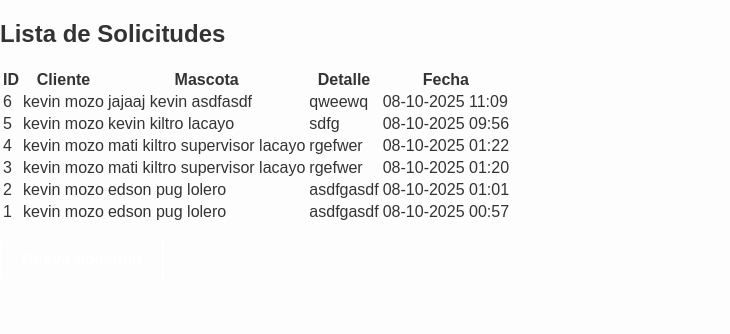
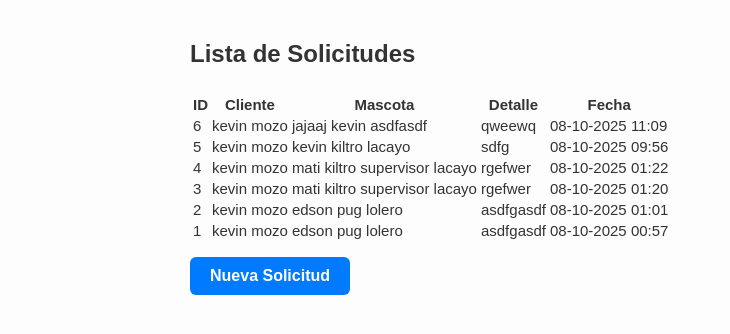
Before and after one commit to NinoOnFire/django, a Django app: page /solicitudes/ in a window 1280 px wide. Shown: the part 46-380 px from the top of the page, without its empty margins (0-730 px from the left). Run offline with Django 5.2, Linux system fonts and the light colour scheme; data comes from the database, SQL or seed files in the repository; both versions use the stored data as it was after the commit.

Commit message:
Arreglando CSS y vistas

```diff
--- a/mascotas/templates/base.html
+++ b/mascotas/templates/base.html
@@ -5,7 +5,7 @@
   <meta charset="UTF-8">
   <meta name="viewport" content="width=device-width, initial-scale=1.0">
   <title>{% block title %}Mis Perris{% endblock %}</title>
-  <link rel="stylesheet" href="{% static 'css/style.css' %}?v=1">
+  <link rel="stylesheet" href="{% static 'css/style.css' %}?v=3">
 </head>
 <body>
 
@@ -17,10 +17,10 @@
         <li><a href="{% url 'galeria' %}">Galeria</a></li>
         <li><a href="{% url 'registro' %}">Registro</a></li>
         <li><a href="{% url 'nosotros' %}">Nosotros</a></li>
-        <li><a href="{% url 'solicitud' %}">solicitud</a></li>
 
         {% if user.is_authenticated %}
           <li><a href="{% url 'logout' %}">Cerrar sesión</a></li>
+          <li><a href="{% url 'solicitud' %}">solicitud</a></li>
         {% else %}
           <li><a href="{% url 'login' %}">Login</a></li>
         {% endif %}
--- a/static/css/style.css
+++ b/static/css/style.css
@@ -1,3 +1,53 @@
+/* ====== Estilos mínimos para la tabla de solicitudes ====== */
+
+/* Contenedor general */
+.container {
+  max-width: 900px;
+  margin: 40px auto;
+}
+
+/* Título */
+h2 {
+  font-weight: 600;
+  margin-bottom: 25px;
+}
+
+/* Tabla */
+.table {
+  font-size: 15px;
+  border-radius: 8px;
+  overflow: hidden;
+}
+
+.table th, .table td {
+  vertical-align: middle;
+}
+
+/* Hover suave en filas */
+.table tbody tr:hover {
+  background-color: #f8f9fa;
+}
+
+/* Alerta cuando no hay solicitudes */
+.alert {
+  margin-top: 20px;
+}
+
+.btn-primary {
+  background-color: #007bff !important; /* azul Bootstrap */
+  color: #fff !important;               /* texto blanco */
+  border: none !important;
+  padding: 10px 15px;
+  text-align: center;
+  display: inline-block;
+  border-radius: 6px;
+  transition: background-color 0.3s;
+}
+
+.btn-primary:hover {
+  background-color: #0056b3 !important;
+  color: #fff !important;
+}
 /* Reset básico */
 body {
   margin: 0;
```
Also changed, not shown: db.sqlite3.
